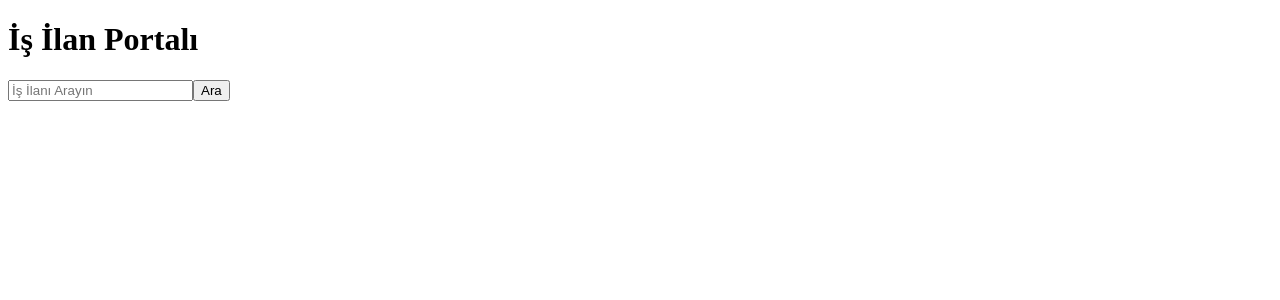
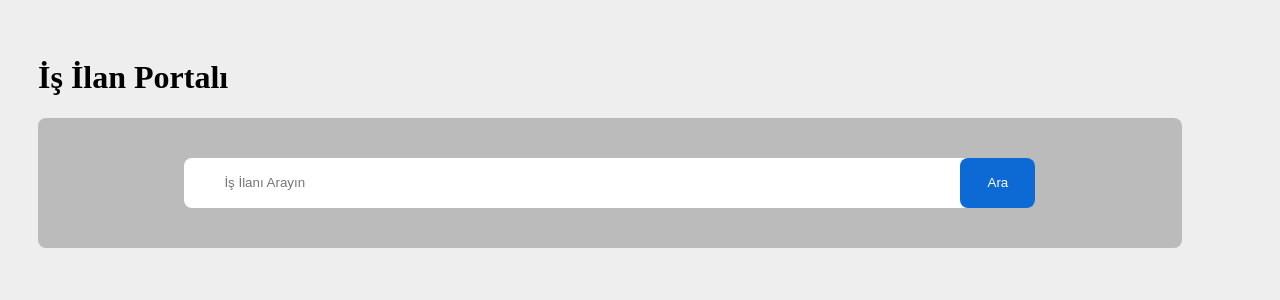
Before and after one commit to erturkomer/job_application_project, a React (Vite) app: page / in a window 1280 px wide. Shown: the top 300 px of the page. Built offline with nearby package versions, Linux system fonts and the light colour scheme.

Commit message:
components folder was added and some css edits were made.

```diff
--- a/src/App.css
+++ b/src/App.css
@@ -0,0 +1,49 @@
+body{
+  background-color: #eee;
+}
+
+.App{
+  padding: 30px;
+  box-sizing: border-box;
+}
+
+.header{
+  width: 95%;
+  background-color: rgb(187, 187, 187);
+  padding: 40px;
+  box-sizing: border-box;
+  border-radius: 8px;
+}
+
+.arama_kutusu{
+  width: 80%;
+  height: 50px;
+  margin: 0 auto;
+  position: relative;
+}
+
+.arama_kutusu input{
+  width: 100%;
+  height: 100%;
+  border-radius: 8px;
+  background-color: white !important;
+  color: #414141;
+  padding-left: 40px;
+  box-sizing: border-box;
+  border: none;
+  outline: none;
+}
+
+.arama_kutusu button{
+  width: 75px;
+  height: 50px;
+  background-color: rgb(13, 105, 211);
+  color: white;
+  border-radius: 8px;
+  border-color: rgb(13, 105, 211);
+  position: absolute;
+  top: 0px;
+  right: 0px;
+  outline: none;
+  border: 0;
+}
```
